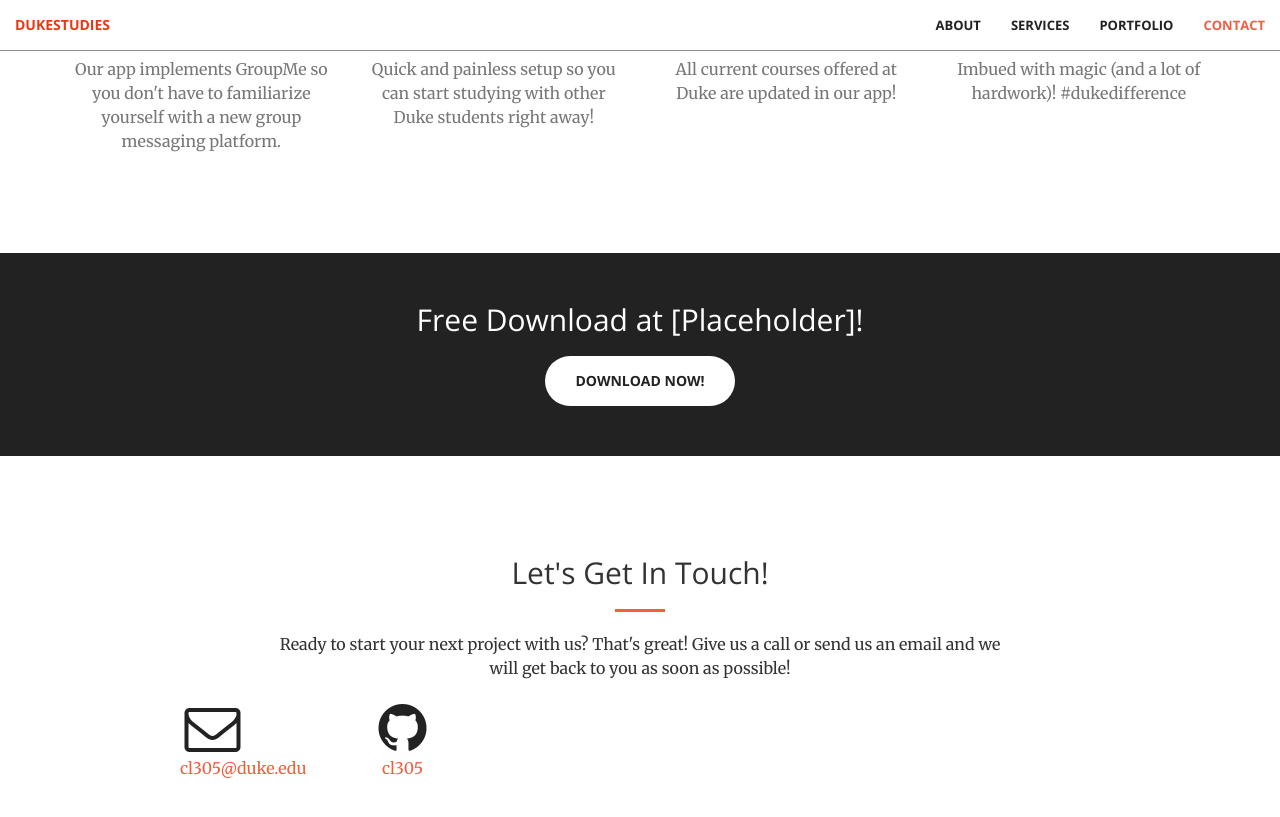
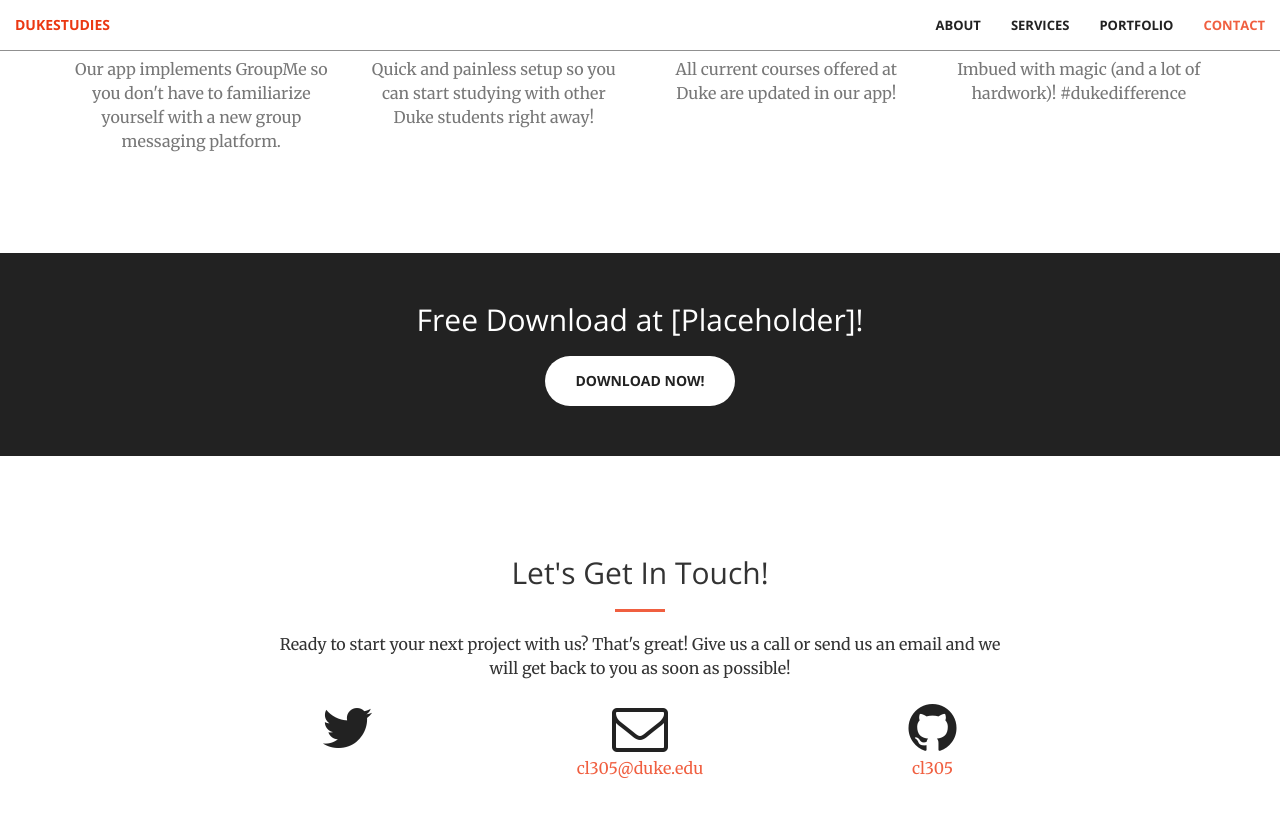
Before and after one commit to cl305/DukeStudies, a Jekyll site: the page built from index.html, in a window 1280 px wide and 900 px high, scrolled down 1593 px. Shown: the top 817 px of the window. Built offline with Jekyll 4.4.1, drawn with Linux system fonts in a browser that asks for light colours.

Commit message:
Reverting twitter back. Attempting to fix this another time

```diff
--- a/_includes/contact.html
+++ b/_includes/contact.html
@@ -6,19 +6,19 @@
                 <hr class="primary">
                 <p>Ready to start your next project with us? That's great! Give us a call or send us an email and we will get back to you as soon as possible!</p>
             </div>
-        <!-- <div class="col-lg-2 col-lg-offset-2 text-center">
+        <div class="col-lg-2 col-lg-offset-2 text-center">
             <a href="https://twitter.com/{{ site.twitter_username }}">
                 <i class="fa fa-twitter fa-3x wow bounceIn" data-wow-delay=".1s"></i>
                 <p>{{ site.twitter_username }}</p>
-            </a> -->
+            </a>
         </div>
-        <div class="col-lg-1 col-lg-offset-1 text-center">
+        <div class="col-lg-2 col-lg-offset-1 text-center">
             <a href="mailto:{{ site.email }}">
             <i class="fa fa-envelope-o fa-3x wow bounceIn" data-wow-delay=".1s"></i>
                 <p>{{ site.email }}</p>
             </a>
         </div>
-        <div class="col-lg-1 col-lg-offset-1 text-center">
+        <div class="col-lg-2 col-lg-offset-1 text-center">
             <a href="https://github.com/{{ site.github_username }}">
             <i class="fa fa-github fa-3x wow bounceIn" data-wow-delay=".1s"></i>
                 <p>{{ site.github_username }}</p>
```
